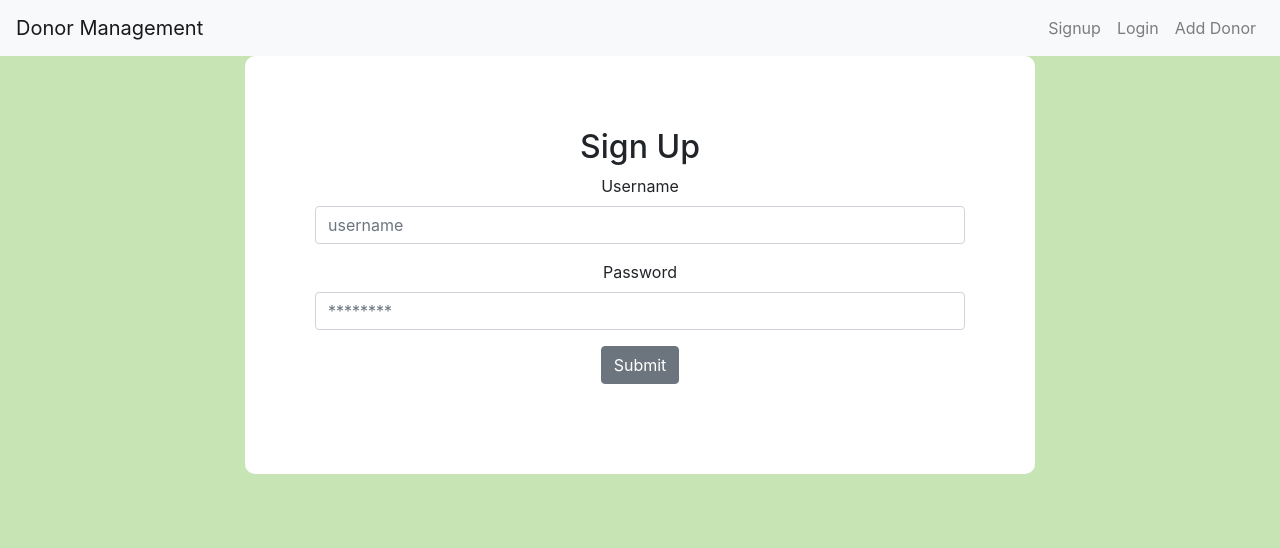
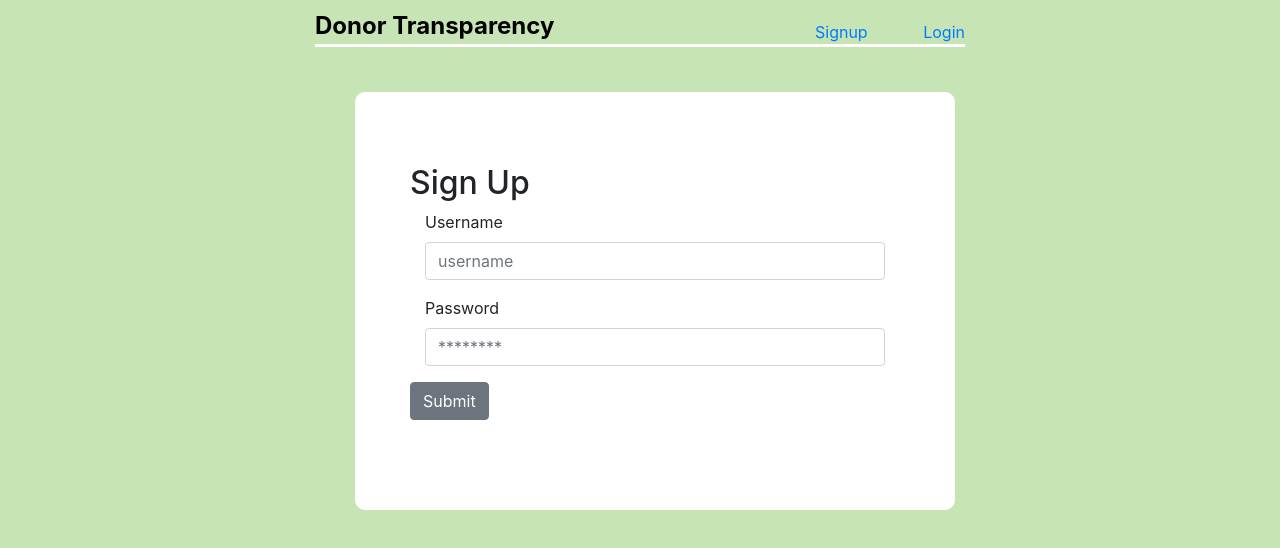
Before and after one commit to donor-management-bw/donormanagement-fe, a React (Create React App) app in the folder donormanagement/: page /signup in a window 1280 px wide. Shown: the top 548 px of the page. Built offline with nearby package versions, Linux system fonts and the light colour scheme.

Commit message:
added some styling to components

```diff
--- a/donormanagement/src/App.css
+++ b/donormanagement/src/App.css
@@ -1,7 +1,6 @@
 .App {
-  height: 960px;
-  background-color: #C7E4B5;
-  text-align: center;
+
+
 }
 
 h1 {
@@ -12,43 +11,17 @@ h1 {
   width: 100%;
 }
 
-.header-div {
-  display: block;
-  align-content: center;
-
-}
-
-.App-logo {
-  animation: App-logo-spin infinite 20s linear;
-  height: 40vmin;
-  pointer-events: none;
-}
-
-.App-header {
-  background-color: #282c34;
-  min-height: 100vh;
+.navbar {
+  margin: 0 auto;
+  padding-left: 0;
+  padding-right: 0;
   display: flex;
-  flex-direction: column;
-  align-items: center;
-  justify-content: center;
-  font-size: calc(10px + 2vmin);
-  color: white;
-}
-
-.App-link {
-  color: #61dafb;
-}
-
-.nav-bar {
-  align-content: right;
-  background-color: #C7E4B5;
-
-  padding-top: 1px;
-
- }
- .link-div {
-     display: inline-block;
-     text-align: center;
+  justify-content: space-between;
+  width: 650px;
+  border-bottom: 3px solid white;
+  margin-bottom: 45px;
+  padding-bottom: 0px;
+  align-items: flex-end;
  }
 
 @keyframes App-logo-spin {
@@ -59,3 +32,35 @@ h1 {
     transform: rotate(360deg);
   }
 }
+
+.container {
+  width: 600px;
+  display: flex;
+  justify-content: center;
+  flex-direction: column;
+}
+
+.logo {
+  font-size: 24px;
+  color: black;
+  text-decoration: none;
+  font-weight: bold;
+}
+
+.logo:hover{
+  text-decoration: none;
+  color: gray;
+}
+
+.navitems{
+  width: 150px;
+  display: flex;
+  flex-direction: row;
+  justify-content: space-between;
+}
+
+.header-title{
+  font-size: 24px;
+  color: black;
+  padding-bottom: 15px;
+}
--- a/donormanagement/src/App.js
+++ b/donormanagement/src/App.js
@@ -1,41 +1,50 @@
 import React from "react";
-import { Route } from "react-router-dom";
+import { Route, Link } from "react-router-dom";
 
 import ProtectedRoute from "./components/ProtectedRoute"
 
 import Login from './components/Login';
 import SignupPage from './components/SignUpPage'
 import DonationsPage from './components/DonationsPage'
-import {Navbar, NavbarBrand, NavItem, NavLink, Nav
-} from 'reactstrap';
 
 
 import "./App.css";
 import AddDonorPage from "./components/AddDonorPage";
 
 function App() {
+  let loggedIn = localStorage.getItem("token");
+
+
+
   return (
     <div className="App">
-        <Navbar color="light" light expand="md">
-        <NavbarBrand href="/">Donor Management</NavbarBrand>
-        <Nav className="ml-auto" navbar>
-          <NavItem>
-            <NavLink href="/signup">Signup</NavLink>
-          </NavItem>
-          <NavItem>
-            <NavLink href="/login">Login</NavLink>
-          </NavItem>
-          <NavItem>
-            <NavLink href="/donationform">Add Donor</NavLink>
-          </NavItem>
-        </Nav>
-      </Navbar>
+      <div className="navbar">
+        <div >
+          <Link className="logo" to="/">Donor Transparency</Link>
+        </div>
+        <div className="navitems">
+          {loggedIn ?
+          <>
+            <Link className="singlenavitem" to="/donationform">Add Donor</Link>
+            <Link>Logout</Link>
+          </>
+          :
+          <>
+            <Link className="navitem" to="/signup">Signup</Link>
+            <Link className="navitem" to="/login">Login</Link>
+          </>}
 
-      <ProtectedRoute path="/donationform" component={AddDonorPage} />
-      <Route path="/login" component={Login} />
-      <Route path="/signup" component={SignupPage} />
-      <Route exact path="/" component={DonationsPage} />
-      {/* <PrivateRoute path="/" component={} />  */}
+
+        </div>
+      </div>
+      <div className="container">
+
+        <ProtectedRoute path="/donationform" component={AddDonorPage} />
+        <Route path="/login" component={Login} />
+        <Route path="/signup" component={SignupPage} />
+        <Route exact path="/" component={DonationsPage} />
+        {/* <PrivateRoute path="/" component={} />  */}
+      </div>
     </div>
   );
 }
--- a/donormanagement/src/components/AddDonorPage.js
+++ b/donormanagement/src/components/AddDonorPage.js
@@ -32,7 +32,7 @@ import {
         // const { error } = this.state;
       return (
         <Container className="SignUp">
-          <h2>Donation Form</h2>
+          <h2>Add Donor</h2>
           <Form className="form" onSubmit={this.handleSubmit}>
           <Col>
               <FormGroup>
@@ -116,7 +116,7 @@ import {
           dphone: this.state.phone
           //  donation: this.state.donation <----donotions have to be added after the creation of the donor itself so we have the ID created
         };
-        this.props.addDonor(newDonor)
+        this.props.addDonor(newDonor).then(res => {
             this.setState({
               name: '',
               address: '',
@@ -126,6 +126,11 @@ import {
               isLoading: false
             })
             swal("Donor Added!", `${addedDonor} was added to the donor list`, "success");
+            this.props.history.push('/');
+
+        });
+
+
       }
   }
 
--- a/donormanagement/src/components/DonationsPage.js
+++ b/donormanagement/src/components/DonationsPage.js
@@ -1,12 +1,6 @@
 import React from 'react'
 import {connect} from 'react-redux'
 import {
-    Button,
-    Navbar,
-    NavbarBrand,
-    Nav,
-    NavItem,
-    NavLink,
     Collapse
 } from 'reactstrap';
 
@@ -33,6 +27,9 @@ class DonationsPage extends React.Component {
     render() {
         return (
             <div>
+                  <div className="header-title">
+                    Current Donor List
+                  </div>
                 {this.props.donors.map(donor => (
                  <DonorCard toggle={this.toggle}
                             donor={donor}
--- a/donormanagement/src/components/DonorCard.css
+++ b/donormanagement/src/components/DonorCard.css
@@ -1,4 +1,63 @@
 .card {
+    border: none;
+    margin-bottom: 1rem;
+}
 
-    border: 1px solid rgba(0, 0, 0, 0.125);
+.button-container{
+    padding: 15px;
+    display: flex;
+    justify-content: space-between;
 }
+
+.details{
+    display:flex;
+    flex-direction: row;
+}
+
+.leftdiv{
+    width: 20%;
+}
+
+.rightdiv>h5{
+    font-weight: 300;
+}
+
+.list{
+    padding: 15px;
+}
+
+.donationtable{
+    margin-top: 15px;
+}
+
+.tableheader{
+    display: flex;
+    justify-content: space-evenly
+}
+
+.tabledata{
+    display: flex;
+    justify-content: space-evenly
+}
+
+.tableheader>span{
+
+}
+
+.amt{
+    width: 20%;
+    border-left: 1px solid gray;
+    border-right: 1px solid gray;
+    padding-left: 5px;
+    padding-right: 5px;
+    margin-left: 5px;
+    margin-right: 5px;
+}
+
+.note{
+    width: 50%;
+}
+
+.date{
+    width: 40%;
+}
--- a/donormanagement/src/components/DonorCard.js
+++ b/donormanagement/src/components/DonorCard.js
@@ -19,6 +19,7 @@ class DonorCard extends React.Component {
     constructor(props){
        super(props);
        this.state = {collapse: false,
+                     addDonationForm: false,
                      amount: null,
                      note: "",
                      donor: {donorid: this.props.donor.donorid}
@@ -27,6 +28,10 @@ class DonorCard extends React.Component {
 
     toggle = () => {
         this.setState(state => ({ collapse: !state.collapse }));
+      }
+
+      toggle2 = () => {
+        this.setState(state => ({ addDonationForm: !state.addDonationForm }));
       }
 
     handleChanges = e => {
@@ -65,42 +70,76 @@ class DonorCard extends React.Component {
 
 
         };
-        this.props.addDonation(newDonation).then(() => {
-          this.props.fetchDonors()
-          console.log('this is working ')
-        });
+        if(this.state.amount && this.state.note){
+            this.props.addDonation(newDonation).then(() => {
+              this.props.fetchDonors()
+              this.setState({
+                addDonationForm: false,
+                amount: '',
+                note: ""
+              })
+              console.log('this is working ')
+            });
+          }
         };
 
    render(){
   return (
     <div className="card">
-    <Button  color="success" onClick={this.toggle} style={{ marginBottom: '1rem', backgroundColor: '#C7E4B5', color: '#3FB6E9' }}><h1>{this.props.donor.dname}</h1></Button>
+    <Button onClick={this.toggle} style={{ backgroundColor: '#C7E4B5' }}>
+      <h1>{this.props.donor.dname}</h1>
+      </Button>
        <Collapse isOpen={this.state.collapse}>
+         <div className="button-container">
+          <Button size="md" color="success" onClick={this.toggle2} style={{ marginBottom: '', marginRight: '1rem'}}>Add Donation</Button>
+          <Button size="sm" outline color="danger" onClick={this.deleteDonor} style={{ marginBottom: '' }}>X Delete</Button>
+        </div>
+          <Collapse isOpen={this.state.addDonationForm}>
+            <InputGroup style={{ marginLeft: '1rem', marginRight: '1rem', width: '94%' }}>
+              <Input name="amount" placeholder="Donation Amount" value={this.state.amount} onChange={this.handleChanges}/>
+              <Input name="note" placeholder="Note" value={this.state.note} onChange={this.handleChanges}/>
+              <InputGroupAddon addonType="append" >
+                  <Button onClick={this.addDonation}>Submit</Button>
+              </InputGroupAddon>
+            </InputGroup>
+          </Collapse>
          <Card>
-           <CardBody>
-             Name: <h5>{this.props.donor.dname}</h5>
-             Email: <h5>{this.props.donor.demail}</h5>
-             Address: <h5>{this.props.donor.daddress}</h5>
+           <div className="list">
+             <div className="details">
+              <div className="leftdiv">
+                  <h5>Name:</h5>
+                  <h5> Email: </h5>
+                  <h5> Address:</h5></div>
+              <div className="rightdiv">
+                  <h5> {this.props.donor.dname}</h5>
+                  <h5>{this.props.donor.demail}</h5>
+                  <h5> {this.props.donor.daddress}</h5>
+              </div>
+             </div>
+
+
+            <div className="donationtable">
+              <h5>Donations: </h5>
+              <div className="tableheader">
+                <span className="date">Date</span>
+                <span className="amt">Amount</span>
+                <span className="note">Note</span>
+              </div>
+
              {this.props.donor.donationlist.map(obj => (
-             <div>
-               <Card>
-                 Amount: <h5>{obj.amount}</h5>
-                 Note: <h5>{obj.note}</h5>
-                 Date: <h5>{obj.donationdate}</h5>
-               </Card>
+                <div className="tabledata">
+                    <span className="date">{obj.donationdate}</span>
+                    <span className="amt">${obj.amount}</span>
+                    <span className="note">{obj.note}</span>
+
+                </div>
+             ))}
              </div>
-             ))}
-           </CardBody>
+           </div>
          </Card>
        </Collapse>
-       <InputGroup>
-         <InputGroupAddon addonType="prepend" >
-             <Button onClick={this.addDonation}>ADD Donation</Button>
-        </InputGroupAddon>
-         <Input name="amount" placeholder="Donation Amount" value={this.state.amount} onChange={this.handleChanges}/>
-         <Input name="note" placeholder="Note" value={this.state.note} onChange={this.handleChanges}/>
-       </InputGroup>
-   <Button size="sm" outline color="danger" onClick={this.deleteDonor} style={{ marginBottom: '1.3rem' }}>Delete Donor</Button>
+
+
  </div>
   );
 }
--- a/donormanagement/src/index.css
+++ b/donormanagement/src/index.css
@@ -1,3 +1,4 @@
 body {
   margin: 0;
+  background-color: #C7E4B5;
 }
```
Also changed, not shown: donormanagement/src/components/Login.js (+0 -8 lines), 1 other file (tests, documents, lock files or other folders). Lines whose indentation alone changed are shown as unchanged.
